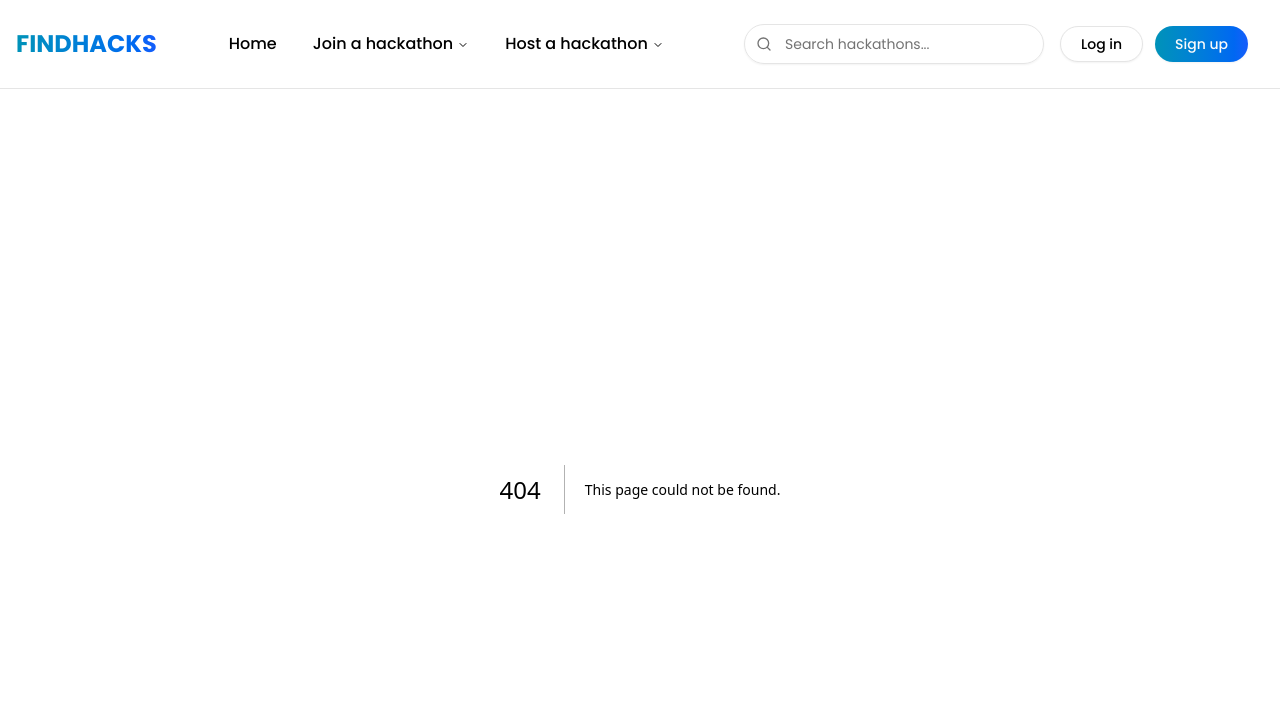
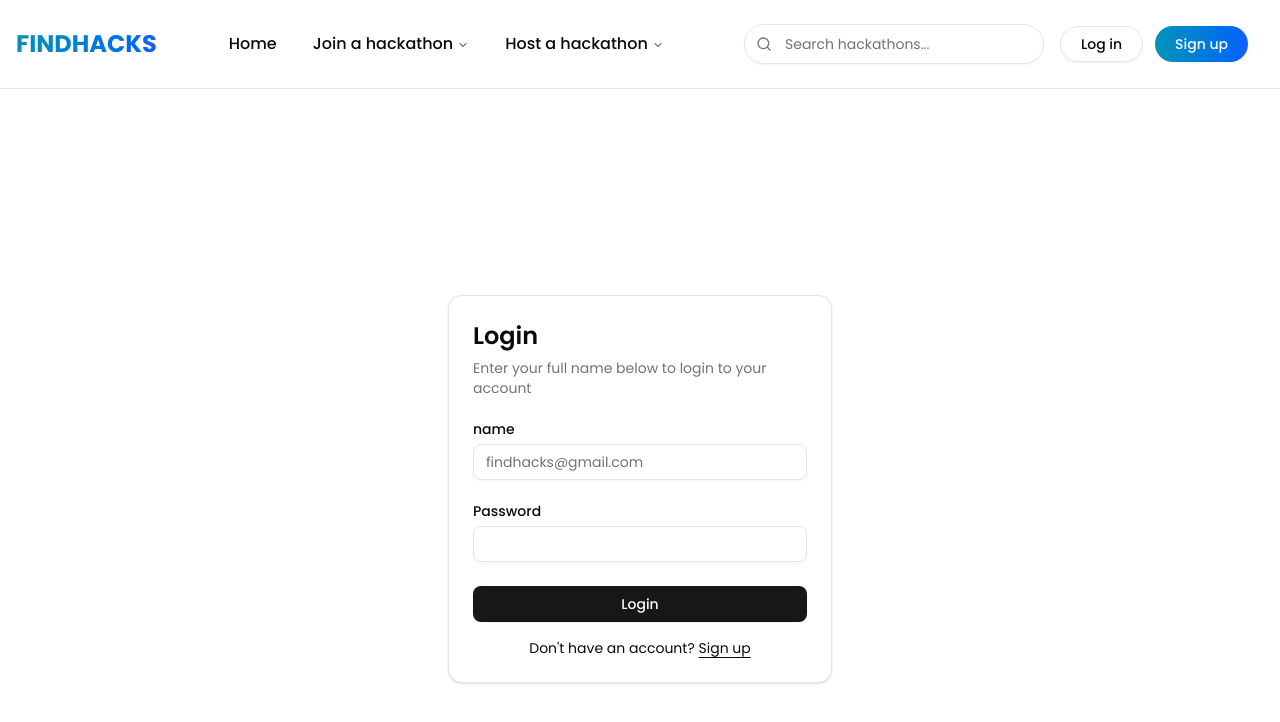
Before and after one commit to dhanush-ts/FH, a Next.js app: page /login in a window 1280 px wide. Before the commit this address had no page. Shown: the top 722 px of the page. Built offline with nearby package versions, Linux system fonts and the light colour scheme.

Commit message:
added basic auth

```diff
--- a/app/layout.js
+++ b/app/(autenticated)/layout.js
@@ -1,4 +1,4 @@
-import "./globals.css";
+import "../globals.css";
 import { Header } from "@/components/layout/Header";
 
 export const metadata = {
--- /dev/null
+++ b/app/(root)/layout.js
@@ -0,0 +1,18 @@
+import "../globals.css";
+import { Header } from "@/components/layout/Header";
+
+export const metadata = {
+  title: "Find Hacks",
+  description: "Fink Hacks | your hackathon searching destination",
+};
+
+export default function RootLayout({ children }) {
+  return (
+    <html lang="en">
+      <body style={{fontFamily: 'Poppins'}} className={`font-poppins antialiased`}>
+        <Header />
+        {children}
+      </body>
+    </html>
+  );
+}
--- /dev/null
+++ b/app/(root)/login/page.js
@@ -0,0 +1,11 @@
+import { LoginForm } from "@/components/auth/login-form"
+
+export default function Page() {
+  return (
+    <div className="flex min-h-svh w-full items-center justify-center p-6 md:p-10">
+      <div className="w-full max-w-sm">
+        <LoginForm />
+      </div>
+    </div>
+  )
+}
--- /dev/null
+++ b/app/(root)/signup/page.js
@@ -0,0 +1,11 @@
+import { SignUpPatient } from "@/components/auth/signup-form-patient"
+
+export default function Page() {
+  return (
+    <div className="flex min-h-svh w-full items-center justify-center p-6 md:p-10">
+      <div className="w-full max-w-sm">
+        <SignUpPatient />
+      </div>
+    </div>
+  )
+}
--- /dev/null
+++ b/app/api.js
@@ -0,0 +1 @@
+export const api = "http://127.0.0.1:8000/api/"
--- /dev/null
+++ b/components/auth/login-form.js
@@ -0,0 +1,99 @@
+"use server"
+
+import { redirect } from "next/navigation"
+import { cn } from "@/lib/utils"
+import { Button } from "@/components/ui/button"
+import {
+  Card,
+  CardContent,
+  CardDescription,
+  CardHeader,
+  CardTitle,
+} from "@/components/ui/card"
+import { Input } from "@/components/ui/input"
+import { Label } from "@/components/ui/label"
+import Link from "next/link"
+import { api } from "@/app/api"
+import { cookies } from "next/headers";
+
+export async function handleLogin(formData) {
+  const cokie = await cookies();
+  const data = {
+    email: formData.get("email"),
+    password: formData.get("password"),
+  };
+  console.log(data)
+  console.log(`${api}authentication/login/`)
+
+  const response = await fetch(`http://127.0.0.1:8000/api/authentication/login/`, {
+    method: "POST",
+    headers: {
+      "Content-Type": "application/json",
+    },
+    body: JSON.stringify(data),
+  });
+
+  const new_data = await response.json();
+
+  if (response.ok) {
+    cokie.set("jwt", new_data.token, {
+      httpOnly: false, // Prevent client-side access for security
+      secure: false, // Use HTTPS in production
+      sameSite: "Strict",
+      path: "/",
+    });
+
+    redirect(`/`);
+  } else {
+    throw new Error("Wrong credentials");
+  }
+}
+
+export async function LoginForm({
+  className,
+  ...props
+}) {
+  return (
+    <div className={cn("flex flex-col gap-6", className)} {...props}>
+      <Card>
+        <CardHeader>
+          <CardTitle className="text-2xl">Login</CardTitle>
+          <CardDescription>
+            Enter your full name below to login to your account
+          </CardDescription>
+        </CardHeader>
+        <CardContent>
+          <form action={handleLogin}>
+            <div className="flex flex-col gap-6">
+              <div className="grid gap-2">
+                <Label htmlFor="email">name</Label>
+                <Input
+                  id="email"
+                  name="email"
+                  type="email"
+                  placeholder="findhacks@gmail.com"
+                  required
+                />
+              </div>
+              <div className="grid gap-2">
+                <div className="flex items-center">
+                  <Label htmlFor="password">Password</Label>
+                </div>
+                <Input id="password" name="password" type="password" required />
+              </div>
+              <Button type="submit" className="w-full">
+                Login
+              </Button>
+            </div>
+            <div className="mt-4 text-center text-sm">
+              Don&apos;t have an account?{" "}
+              <Link href="/signup" className="underline underline-offset-4">
+                Sign up
+              </Link>
+            </div>
+          </form>
+        </CardContent>
+      </Card>
+    </div>
+  )
+}
--- /dev/null
+++ b/components/auth/logout.js
@@ -0,0 +1,11 @@
+"use server";
+
+import { redirect } from "next/navigation";
+import { cookies } from "next/headers";
+
+export async function logout() {
+    const cokie = await cookies();
+    cokie.delete("jwt");
+    cokie.delete("user_type");
+    redirect("/login");
+}
--- /dev/null
+++ b/components/auth/signup-form-patient.js
@@ -0,0 +1,86 @@
+"use server";
+import { redirect } from "next/navigation";
+import { cn } from "@/lib/utils";
+import { Button } from "@/components/ui/button";
+import {
+  Card,
+  CardContent,
+  CardDescription,
+  CardHeader,
+  CardTitle,
+} from "@/components/ui/card";
+import { Input } from "@/components/ui/input";
+import { Label } from "@/components/ui/label";
+import Link from "next/link";
+import { api } from "@/app/api";
+import { useToast } from "@/hooks/use-toast";
+
+async function handleSignUp(formData) {
+  "use server";
+  const data = {
+    full_name: formData.get("full_name"),
+    email: formData.get("email"),
+    phone_number: formData.get("phone_number"),
+    password: formData.get("password"),
+  };
+
+  const { toast } = useToast();
+
+  const response = await fetch(`${api}auth/create-patient/`, {
+    method: "POST",
+    headers: {
+      "Content-Type": "application/json",
+    },
+    body: JSON.stringify(data),
+  });
+
+  if (response.ok){
+    toast.success("Account created successfully. You can now log in.");
+    redirect("/login");
+  }
+  else {
+    toast.error(response.statusText);
+  }
+}
+
+export async function SignUpPatient({ className, ...props }) {
+  return (
+    <div className={cn("flex flex-col gap-6", className)} {...props}>
+      <Card>
+        <CardHeader>
+          <CardTitle className="text-2xl">Sign Up</CardTitle>
+          <CardDescription>
+            Enter your details below to create a patient account
+          </CardDescription>
+        </CardHeader>
+        <CardContent>
+          <form action={handleSignUp}>
+            <div className="flex flex-col gap-6">
+              <div className="grid gap-2">
+                <Label htmlFor="full_name">Full Name</Label>
+                <Input id="full_name" name="full_name" type="text" placeholder="Allwin" required />
+              </div>
+              <div className="grid gap-2">
+                <Label htmlFor="email">Email</Label>
+                <Input id="email" name="email" type="email" placeholder="aswin@gmail.com" required />
+              </div>
+              <div className="grid gap-2">
+                <Label htmlFor="phone_number">Phone Number</Label>
+                <Input id="phone_number" name="phone_number" type="text" placeholder="000000000" required />
+              </div>
+              <div className="grid gap-2">
+                <Label htmlFor="password">Password</Label>
+                <Input id="password" name="password" type="password" placeholder="Changeme@123" required />
+              </div>
+              <Button type="submit" className="w-full">Sign Up</Button>
+            </div>
+            <div className="mt-4 text-center text-sm">
+              Already have an account?{" "}
+              <Link href="/login" className="underline underline-offset-4">Login</Link>
+            </div>
+          </form>
+        </CardContent>
+      </Card>
+    </div>
+  );
+}
--- /dev/null
+++ b/components/ui/card.jsx
@@ -0,0 +1,75 @@
+import * as React from "react"
+
+import { cn } from "@/lib/utils"
+
+function Card({
+  className,
+  ...props
+}) {
+  return (
+    (<div
+      data-slot="card"
+      className={cn(
+        "bg-card text-card-foreground flex flex-col gap-6 rounded-xl border py-6 shadow-sm",
+        className
+      )}
+      {...props} />)
+  );
+}
+
+function CardHeader({
+  className,
+  ...props
+}) {
+  return (
+    (<div
+      data-slot="card-header"
+      className={cn("flex flex-col gap-1.5 px-6", className)}
+      {...props} />)
+  );
+}
+
+function CardTitle({
+  className,
+  ...props
+}) {
+  return (
+    (<div
+      data-slot="card-title"
+      className={cn("leading-none font-semibold", className)}
+      {...props} />)
+  );
+}
+
+function CardDescription({
+  className,
+  ...props
+}) {
+  return (
+    (<div
+      data-slot="card-description"
+      className={cn("text-muted-foreground text-sm", className)}
+      {...props} />)
+  );
+}
+
+function CardContent({
+  className,
+  ...props
+}) {
+  return (<div data-slot="card-content" className={cn("px-6", className)} {...props} />);
+}
+
+function CardFooter({
+  className,
+  ...props
+}) {
+  return (
+    (<div
+      data-slot="card-footer"
+      className={cn("flex items-center px-6", className)}
+      {...props} />)
+  );
+}
+
+export { Card, CardHeader, CardFooter, CardTitle, CardDescription, CardContent }
--- /dev/null
+++ b/components/ui/label.jsx
@@ -0,0 +1,23 @@
+"use client"
+
+import * as React from "react"
+import * as LabelPrimitive from "@radix-ui/react-label"
+
+import { cn } from "@/lib/utils"
+
+function Label({
+  className,
+  ...props
+}) {
+  return (
+    (<LabelPrimitive.Root
+      data-slot="label"
+      className={cn(
+        "flex items-center gap-2 text-sm leading-none font-medium select-none group-data-[disabled=true]:pointer-events-none group-data-[disabled=true]:opacity-50 peer-disabled:cursor-not-allowed peer-disabled:opacity-50",
+        className
+      )}
+      {...props} />)
+  );
+}
+
+export { Label }
--- a/package.json
+++ b/package.json
@@ -12,6 +12,7 @@
     "@fontsource/poppins": "^5.2.5",
     "@lottiefiles/dotlottie-react": "^0.13.0",
     "@radix-ui/react-dialog": "^1.1.6",
+    "@radix-ui/react-label": "^2.1.2",
     "@radix-ui/react-navigation-menu": "^1.2.5",
     "@radix-ui/react-slot": "^1.1.2",
     "class-variance-authority": "^0.7.1",
```
Also changed, not shown: app/(root)/page.js (renamed from app/page.js), 1 other file (tests, documents, lock files or other folders).
